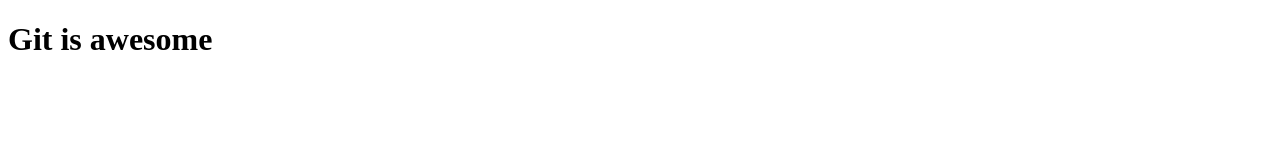
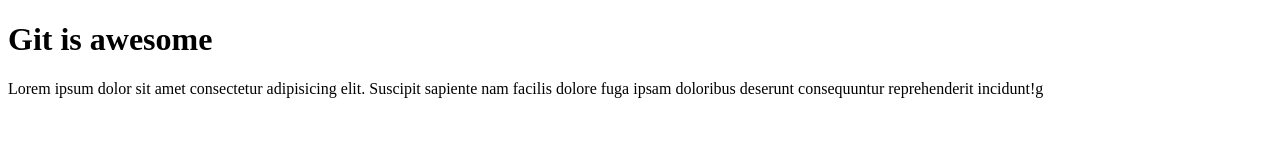
Before and after one commit to dkrumholz/gitProjectFirst, a plain HTML site: page index.html in a window 1280 px wide. Drawn offline with Linux system fonts and the light colour scheme.

Commit message:
Added paragraph

```diff
--- a/index.html
+++ b/index.html
@@ -7,5 +7,6 @@
 </head>
 <body>
    <h1>Git is awesome</h1>
+   <p>Lorem ipsum dolor sit amet consectetur adipisicing elit. Suscipit sapiente nam facilis dolore fuga ipsam doloribus deserunt consequuntur reprehenderit incidunt!g</p>
 </body>
 </html>
```
